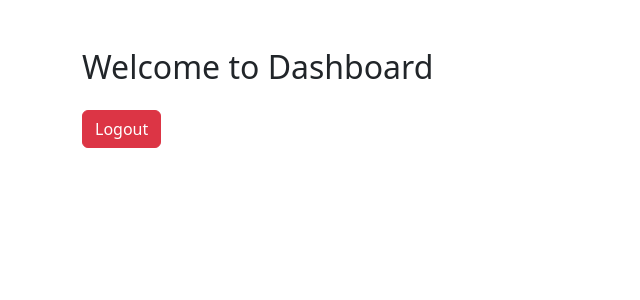
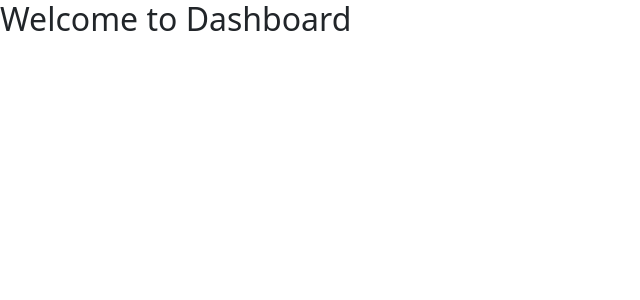
Before and after one commit to chanchalsaini3103/internshipproject-frontend, a React (Vite) app: page /dashboard in a window 1280 px wide. Shown: the top 300 px of the page, without its empty margins (0-640 px from the left). Built offline with nearby package versions, Linux system fonts and the light colour scheme.

Commit message:
Fix: added or corrected Dashboard component

```diff
--- a/src/components/Dashboard.jsx
+++ b/src/components/Dashboard.jsx
@@ -1,33 +1,4 @@
-import { useEffect } from 'react';
-import { useNavigate } from 'react-router-dom';
-
 function Dashboard() {
-  const navigate = useNavigate();
-
-  useEffect(() => {
-
-    const logoutTimer = setTimeout(() => {
-      alert('Session expired due to inactivity!');
-      localStorage.removeItem("auth");
-      navigate('/');
-    }, 0.5 * 60 * 1000);
-
-    return () => clearTimeout(logoutTimer);
-  }, [navigate]);
-
-  const handleLogout = () => {
-    localStorage.removeItem("auth");
-    navigate('/');
-  };
-
-  return (
-    <div className="container mt-5">
-      <h2>Welcome to Dashboard</h2>
-      <button className="btn btn-danger mt-3" onClick={handleLogout}>
-        Logout
-      </button>
-    </div>
-  );
+  return <h2>Welcome to Dashboard</h2>;
 }
-
 export default Dashboard;
```
